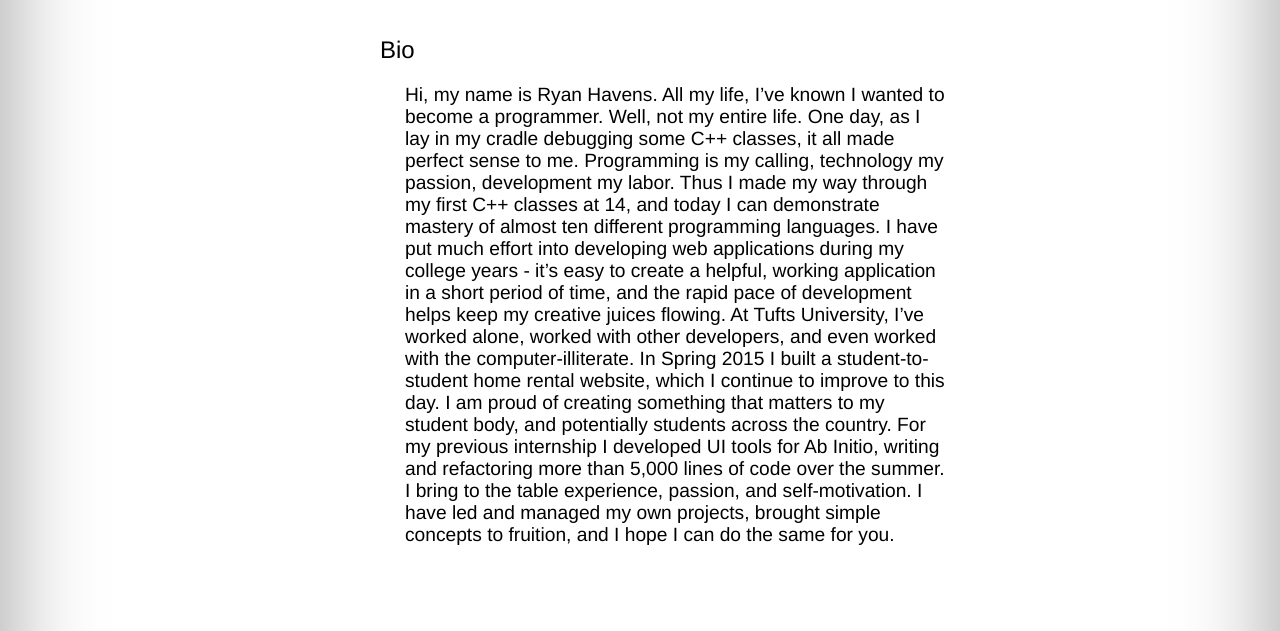
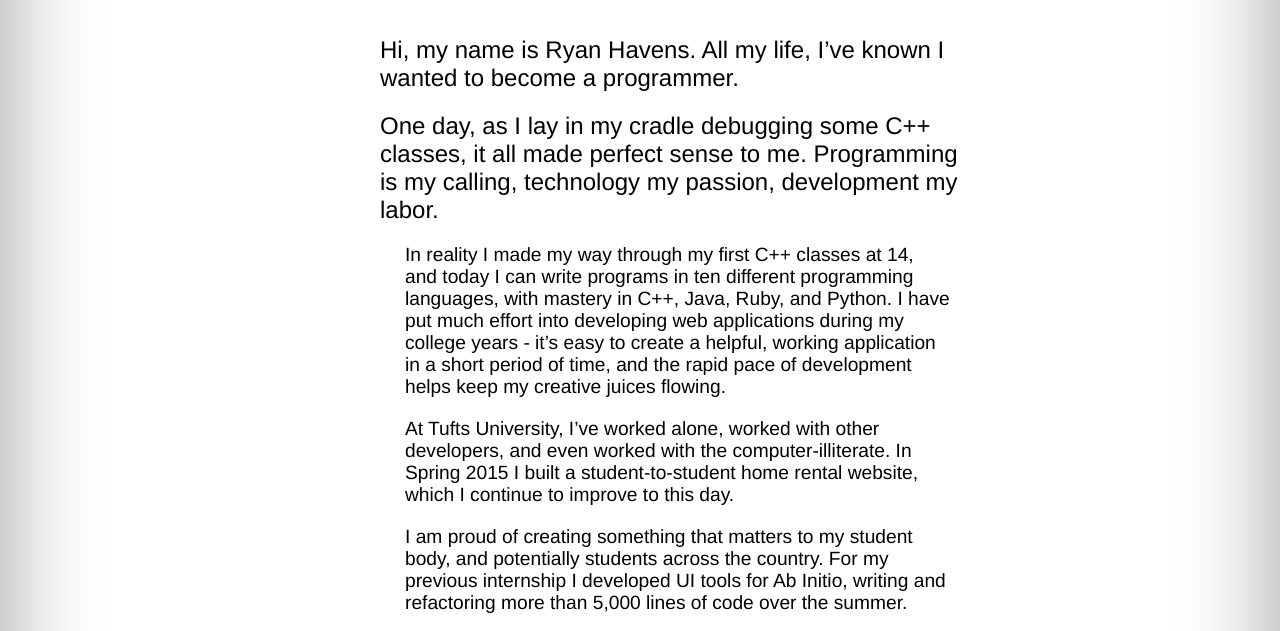
Before and after one commit to ryhavens/ryhavens.github.io, a plain HTML site: page bio.html in a window 1280 px wide. Shown: the part 169-800 px from the top of the page. Drawn offline with nearby package versions, Linux system fonts and the light colour scheme.

Commit message:
Updates to info

```diff
--- a/bio.html
+++ b/bio.html
@@ -23,11 +23,12 @@
 	</div>
 	<div class="div-center">
 		<div class="content">
-			<p class="ttl">Bio</p>
-			<p class="blt">Hi, my name is Ryan Havens. All my life, I’ve known I wanted to become a programmer. Well, not my entire life. One day, as I lay in my cradle debugging some C++ classes, it all made perfect sense to me. Programming is my calling, technology my passion, development my labor.
-	Thus I made my way through my first C++ classes at 14, and today I can demonstrate mastery of almost ten different programming languages. I have put much effort into developing web applications during my college years - it’s easy to create a helpful, working application in a short period of time, and the rapid pace of development helps keep my creative juices flowing.
-At Tufts University, I’ve worked alone, worked with other developers, and even worked with the computer-illiterate. In Spring 2015 I built a student-to-student home rental website, which I continue to improve to this day. I am proud of creating something that matters to my student body, and potentially students across the country. For my previous internship I developed UI tools for Ab Initio, writing and refactoring more than 5,000 lines of code over the summer.
-I bring to the table experience, passion, and self-motivation. I have led and managed my own projects, brought simple concepts to fruition, and I hope I can do the same for you.</p>
+			<p class="ttl">Hi, my name is Ryan Havens. All my life, I’ve known I wanted to become a programmer.</p>
+			<p class="ttl">One day, as I lay in my cradle debugging some C++ classes, it all made perfect sense to me. Programming is my calling, technology my passion, development my labor.</p>
+			<p class="blt">In reality I made my way through my first C++ classes at 14, and today I can write programs in ten different programming languages, with mastery in C++, Java, Ruby, and Python. I have put much effort into developing web applications during my college years - it’s easy to create a helpful, working application in a short period of time, and the rapid pace of development helps keep my creative juices flowing.</p>
+			<p class="blt">At Tufts University, I’ve worked alone, worked with other developers, and even worked with the computer-illiterate. In Spring 2015 I built a student-to-student home rental website, which I continue to improve to this day. </p>
+				<p class="blt">I am proud of creating something that matters to my student body, and potentially students across the country. For my previous internship I developed UI tools for Ab Initio, writing and refactoring more than 5,000 lines of code over the summer.</p>
+<p class="blt">I bring to the table experience, passion, and self-motivation. I have led and managed my own projects, brought simple concepts to fruition, and I hope I can do the same for you.</p>
 		</div>
 	</div>
 	<div id="footer">
```
Also changed, not shown: index.html (+2 -0 lines).
